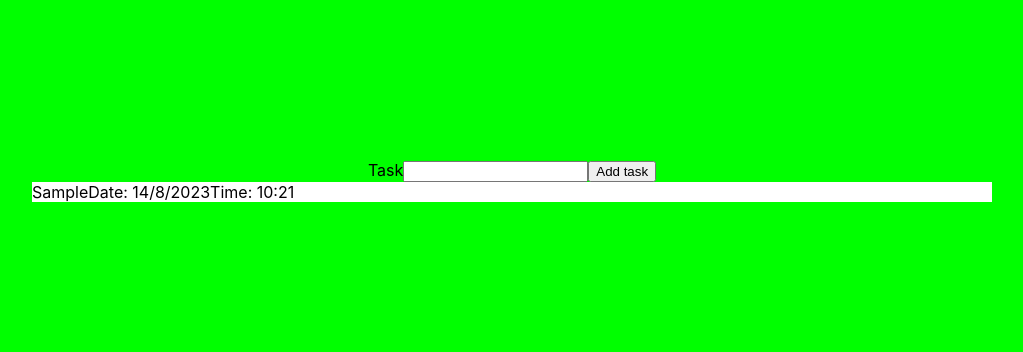
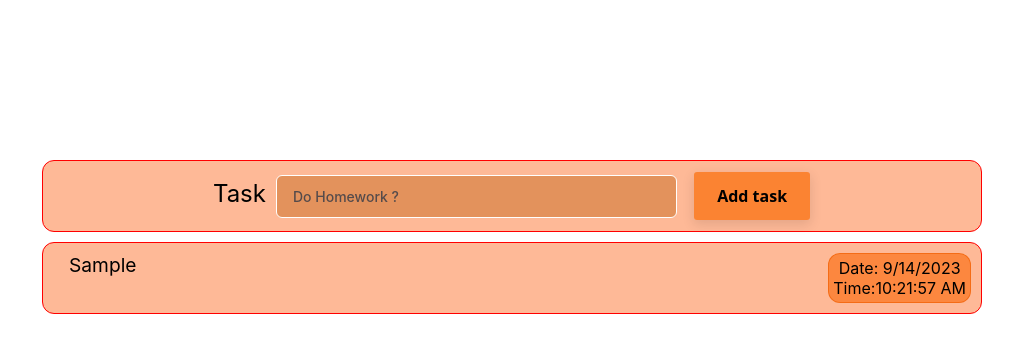
Before and after one commit to auqid/todo-list-react, a React (Create React App) app: page / in a window 1280 px wide. Both pictures are taken after typing "Sample" into the empty fields and a click on the button "Add task". Shown: the top 352 px of the page, without its empty margins (128-1151 px from the left). Built offline with nearby package versions, Linux system fonts and the light colour scheme.

Commit message:
changes to css and fixed crash when empty field

```diff
--- a/src/App.js
+++ b/src/App.js
@@ -1,6 +1,6 @@
 import './App.css';
 import Input from './components/input/Input';
-import TaskList from './components/input/TaskList.js/TaskList';
+import TaskList from './components/TaskList.js/TaskList';
 import { useState } from 'react';
 const DUMMY=[]
 function App() {
--- a/src/components/RenderTasks/RenderTasks.css
+++ b/src/components/RenderTasks/RenderTasks.css
@@ -1,5 +1,33 @@
 .task{
     display: flex;
-    background-color:white;
-    backdrop-filter: blur(6px);
+    background-color:rgba(252, 84, 0, 0.407);
+    backdrop-filter: blue;
+
+    align-content: center;
+    justify-content: space-between;
+
+    margin:10px;
+    border: solid red 1px;
+    padding: 10px;
+    flex-wrap: wrap;
+    color: black;
+    border-radius: 12px;
+
 }
+
+.task__title{
+    display:flex;
+    font-size: larger;
+    margin-left: 1rem;
+
+}
+
+.task__date{
+    display: flex;
+    flex-direction: column;
+    border:solid rgba(242, 100, 11, 0.782) 1px;
+    border-radius: 12px;
+    padding:0.25rem;
+    background-color: #fa640095;
+    color:black;
+}
--- a/src/components/RenderTasks/RenderTasks.js
+++ b/src/components/RenderTasks/RenderTasks.js
@@ -8,8 +8,7 @@ const RenderTasks = (props) => {
 
     <div className='task'>
     <div className='task__title'>{props.title}</div>
-     <div className='task__date'>Date: {props.date}</div>
-     <div className='task___time'>Time: {props.time}</div>
+     <div className='task__date'> <div>Date: {props.date} </div><div>Time:{props.time}</div></div>
 </div>
 
 
--- a/src/components/TaskList.js/TaskList.js
+++ b/src/components/TaskList.js/TaskList.js
@@ -2,11 +2,26 @@ import React from 'react'
 import RenderTasks from '../RenderTasks/RenderTasks'
 
 const TaskList = (props) => {
+  const checkEmpty = props.items.length===0
+  console.log('from tasklist',props.items)
   return (
-    <>
-    <h2>{props.items.key}</h2>
+    <div>
 
-    </>
+
+
+
+
+
+      {
+      props.items.map((task) => (
+        <RenderTasks
+          key={task.id}
+          title={task.title}
+          date={task.date}
+          time={task.time}
+        />
+      ))}
+    </div>
   )
 }
 
--- /dev/null
+++ b/src/components/input/Input.css
@@ -0,0 +1,85 @@
+.sup{
+
+    background-color:rgba(252, 84, 0, 0.407);
+    backdrop-filter: blue;
+
+    align-content:space-around;
+    justify-content: center;
+
+    margin:10px;
+    border: solid red 1px;
+    padding: 10px;
+    flex-wrap: wrap;
+    color: white;
+    border-radius: 12px;
+    flex:1;
+
+}
+
+
+
+
+.form button {
+
+ align-items: center;
+  background-clip: padding-box;
+  background-color: #fa6400;
+  border: 1px solid transparent;
+  border-radius: .25rem;
+  box-shadow: rgba(0, 0, 0, 0.02) 0 1px 3px 0;
+  box-sizing: border-box;
+  color: black;
+  cursor: pointer;
+  margin-left: 1rem;
+  font-family: system-ui,-apple-system,system-ui,"Helvetica Neue",Helvetica,Arial,sans-serif;
+  font-size: 16px;
+  font-weight: 600;
+  justify-content: center;
+  padding: calc(.875rem - 1px) calc(1.5rem - 1px);
+  text-decoration: none;
+  transition: all 250ms;
+  touch-action: manipulation;
+}
+
+.form button:hover,
+.form button:focus {
+  background-color: #fb8332;
+  box-shadow: rgba(0, 0, 0, 0.1) 0 4px 12px;
+}
+
+.form button:hover {
+  transform: translateY(-1px);
+}
+.form button:active {
+  background-color: #c85000;
+  box-shadow: rgba(0, 0, 0, .06) 0 2px 4px;
+  transform: translateY(0);
+}
+
+.form label{
+    font-size: 1.5rem;
+    margin-right: 10px;
+    font-family:-apple-system,system-ui,"Helvetica Neue",Helvetica,Arial,sans-serif;
+    color: black;
+}
+.form input{
+    font-family:-apple-system,system-ui,"Helvetica Neue",Helvetica,Arial,sans-serif;
+        width: 40%;
+        padding: 8px 16px;
+        line-height: 25px;
+        font-size: 14px;
+        font-weight: 500;
+        font-family: inherit;
+        border-radius: 6px;
+        color: white;
+        border: 1px solid white;
+        background: #e3925c;
+        transition: border .3s ease;
+        &::placeholder {
+            color: rgb(85, 75, 75);
+        }
+        &:focus {
+            outline: none;
+            border-color: red;
+        }
+    }
--- a/src/components/input/Input.js
+++ b/src/components/input/Input.js
@@ -1,36 +1,40 @@
 import React from 'react'
 import { useState } from 'react'
+import './Input.css'
 
 const Input = (props) => {
     const [key,setKey]=useState(0)
     const[title,setTitle]=useState('')
     const[date,setDate]=useState('')
+    const[time,setTime]=useState('')
 
     const texthandler=(event)=>{
         setTitle(event.target.value)
-        setDate(new Date())
+        setDate(new Date().toLocaleDateString())
+        setTime(new Date().toLocaleTimeString())
     }
     const keyhandler = ()=>{
         setKey((prevState)=>{
         return prevState+1
     })
-        console.log(key)
+        console.log(typeof date)
 
     }
 
      const submitHandler=(event)=>{
-         event.preventDefault()
-     const tasks ={
+      event.preventDefault()
+      const tasks ={
         id:key,
         title:title,
-        date: `${date.getDate()}/${date.getMonth()}/${date.getFullYear()}`,
-        time:`${date.getHours()}:${date.getMinutes()}`
-
+        date: date,
+        time: time
         }
         console.log('from input',tasks)
 
         props.submission(tasks)
         setTitle('')
+        setDate('')
+        setTime('')
 
 
 
@@ -41,10 +45,10 @@ const Input = (props) => {
 
 
     return (
-    <div>
-      <form onSubmit={submitHandler}>
+    <div className='sup'>
+      <form className='form' onSubmit={submitHandler}>
         <label htmlFor='inputfield'>Task</label>
-        <input type='text' id='inputfield' onChange={texthandler} value={title} ></input>
+        <input  type='text' id='inputfield' onChange={texthandler} value={title} placeholder='Do Homework ?' ></input>
         <button type='submit' onClick={keyhandler}>Add task</button>
 
       </form>
--- a/src/components/input/TaskList.js/TaskList.js
+++ /dev/null
@@ -1,20 +0,0 @@
-import React from 'react'
-import RenderTasks from '../../RenderTasks/RenderTasks'
-
-const TaskList = (props) => {
-console.log('from tasklist',props)
-  return (
-    <div>
-      {props.items.map((task) => (
-        <RenderTasks
-          key={task.id}
-          title={task.title}
-          date={task.date}
-          time={task.time}
-        />
-      ))}
-    </div>
-  )
-}
-
-export default TaskList
--- a/src/index.css
+++ b/src/index.css
@@ -5,7 +5,7 @@ body {
     sans-serif;
   -webkit-font-smoothing: antialiased;
   -moz-osx-font-smoothing: grayscale;
-  background-color: lime;
+
 }
 
 code {
```
